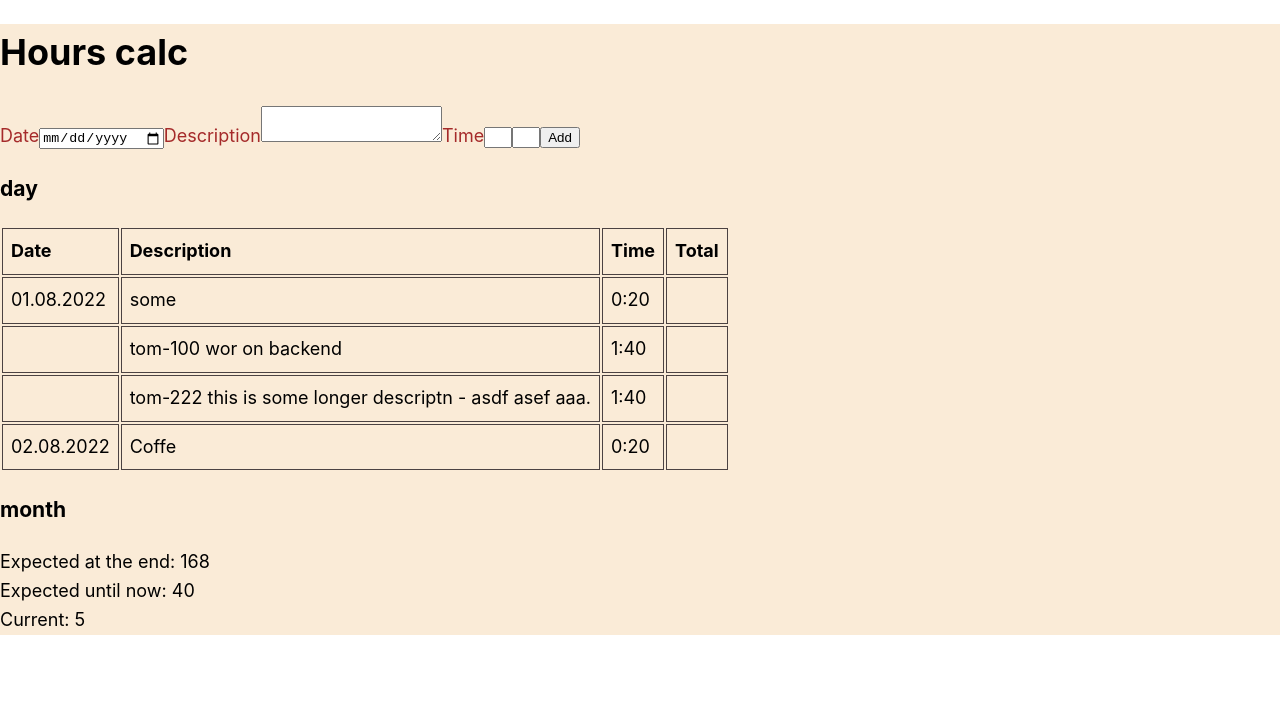
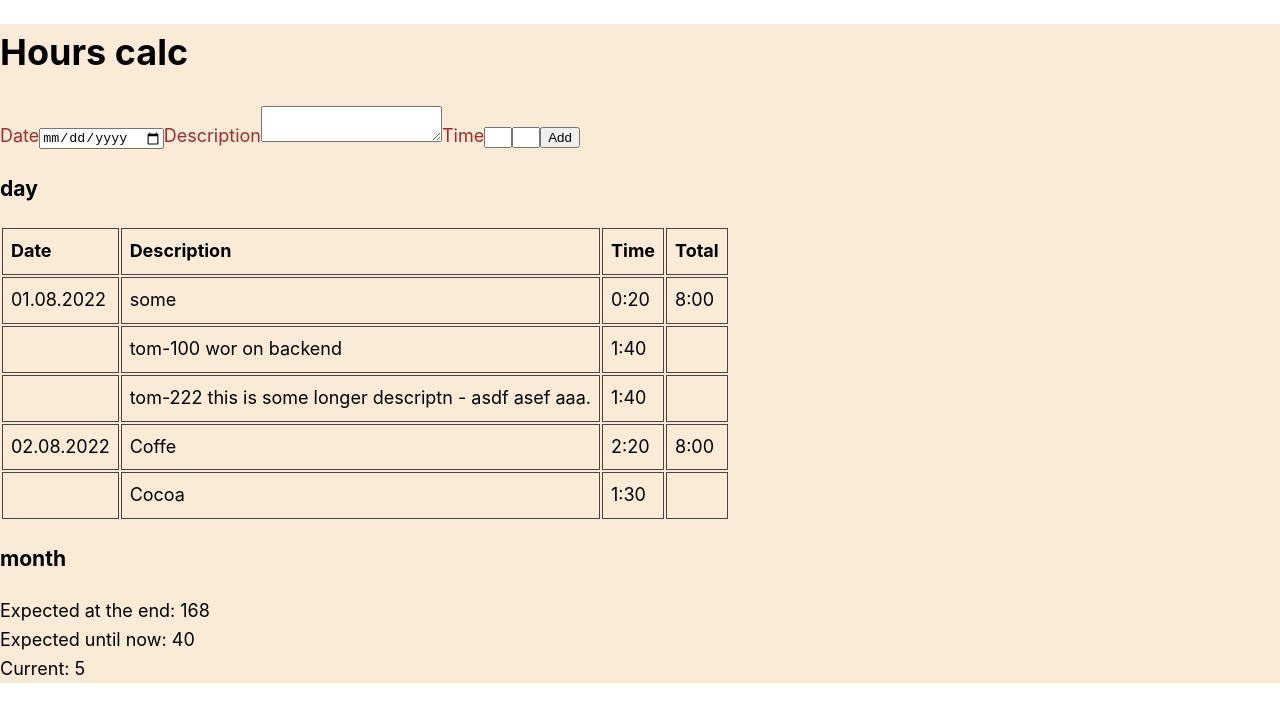
Before and after one commit to marstom/Worktime-Report-generator, a Next.js app in the folder nextjs-blog2/: page /workcalc in a window 1280 px wide. Shown: the top 722 px of the page. Built offline with nearby package versions, Linux system fonts and the light colour scheme.

Commit message:
better api desigh

```diff
--- a/nextjs-blog2/components/CalcMain.js
+++ b/nextjs-blog2/components/CalcMain.js
@@ -49,15 +49,16 @@ const CalcMain = (props) => {
                 </thead>
             <tbody>
                 {
-                    resp && resp.currnetMonth.map(el => (
-                        <tr key={el.id} className={st.row}>
-                            <td>{el.date}</td>
-                            <td>{el.description}</td>
-                            <td>{el.time}</td>
-                            <td></td>
-                        </tr>
-
-                    ))
+                    resp && resp.currnetMonth.map(day => {
+                        return day.entrys.map((entry) => (
+                            <tr key={`${day.id} ${entry.id}`} className={st.row}>
+                                <td>{entry.id === 1 ? day.date : ''}</td>
+                                <td>{entry.description}</td>
+                                <td>{entry.time}</td>
+                                <td>{entry.id === 1 ? day.total : ''}</td>
+                            </tr>
+                        ))
+                    })
                 }
             </tbody>
             </table>
--- a/nextjs-blog2/lib/worktime.js
+++ b/nextjs-blog2/lib/worktime.js
@@ -1,45 +1,57 @@
-
 export const getWorktimes = () => {
-
-
   return {
-        currnetMonth:
-            [
-
+    currnetMonth: [
       {
         id: 1,
-                    date: '01.08.2022',
-                    day: 'Mon',
+        date: "01.08.2022",
+        day: "Mon",
+        total: "8:00",
+        entrys: [
+          {
+            id: 1,
+            date: "01.08.2022",
+            day: "Mon",
             description: "some",
-                    time: "0:20"
+            time: "0:20",
           },
           {
             id: 2,
-                    date: '',
-                    day: '',
+            date: "",
+            day: "",
             description: "tom-100 wor on backend",
-                    time: "1:40"
+            time: "1:40",
           },
           {
             id: 3,
-                    date: '',
-                    day: '',
-                    description: "tom-222 this is some longer descriptn - asdf asef aaa.",
-                    time: "1:40"
+            date: "",
+            day: "",
+            description:
+              "tom-222 this is some longer descriptn - asdf asef aaa.",
+            time: "1:40",
+          },
+        ],
       },
       {
-                    id: 4,
-                    date: '02.08.2022',
-                    day: 'Tue',
+        id: 2,
+        date: "02.08.2022",
+        day: "Tue",
+        total: "8:00",
+        entrys: [
+          {
+            id: 1,
             description: "Coffe",
-                    time: "0:20"
+            time: "2:20",
+          },
+          {
+            id: 2,
+            description: "Cocoa",
+            time: "1:30",
           },
         ],
-        expected:168,
+      },
+    ],
+    expected: 168,
     expectedUntilNow: 40,
-        current: 5
-
-    }
-
-
-}
+    current: 5,
+  };
+};
```
Lines whose indentation alone changed are shown as unchanged.
